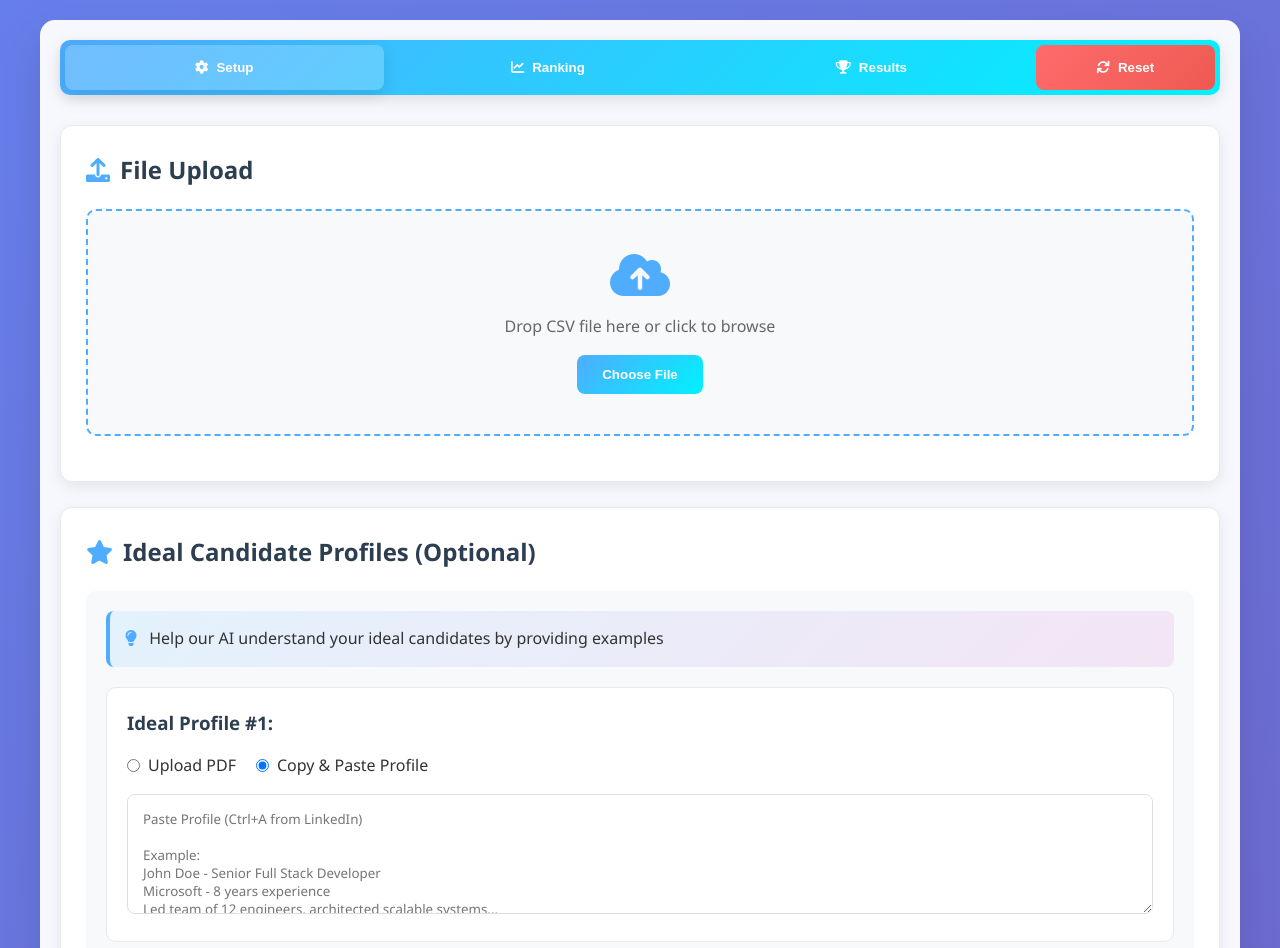
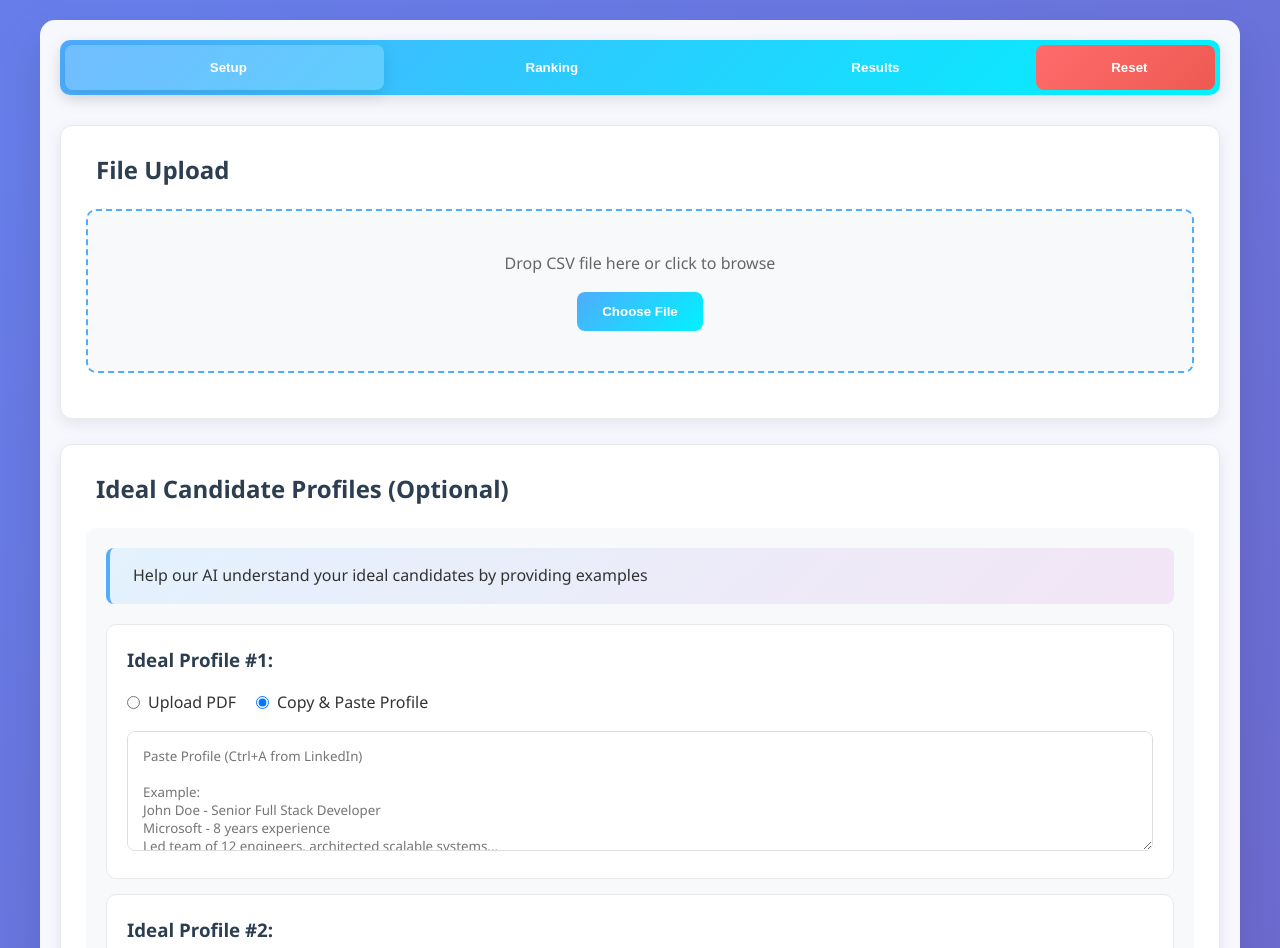
Before and after one commit to Danamove/scorely-pro, a website: page index.html in a window 1280 px wide. Shown: the top 948 px of the page. Drawn offline with Linux system fonts and the light colour scheme.

Commit message:
Update index.html

```diff
--- a/index.html
+++ b/index.html
@@ -4,8 +4,8 @@
     <meta charset="UTF-8">
     <meta name="viewport" content="width=device-width, initial-scale=1.0">
     <title>Scorely Beta - LinkedIn Profile Ranker</title>
-    <link rel="stylesheet" href="css/style.css">
-    <link href="https://cdnjs.cloudflare.com/ajax/libs/font-awesome/6.0.0/css/all.min.css" rel="stylesheet">
+<link rel="stylesheet" href="./css/style.css">
+<script src="./js/script.js"></script>
 </head>
 <body>
     <div class="container">
```
